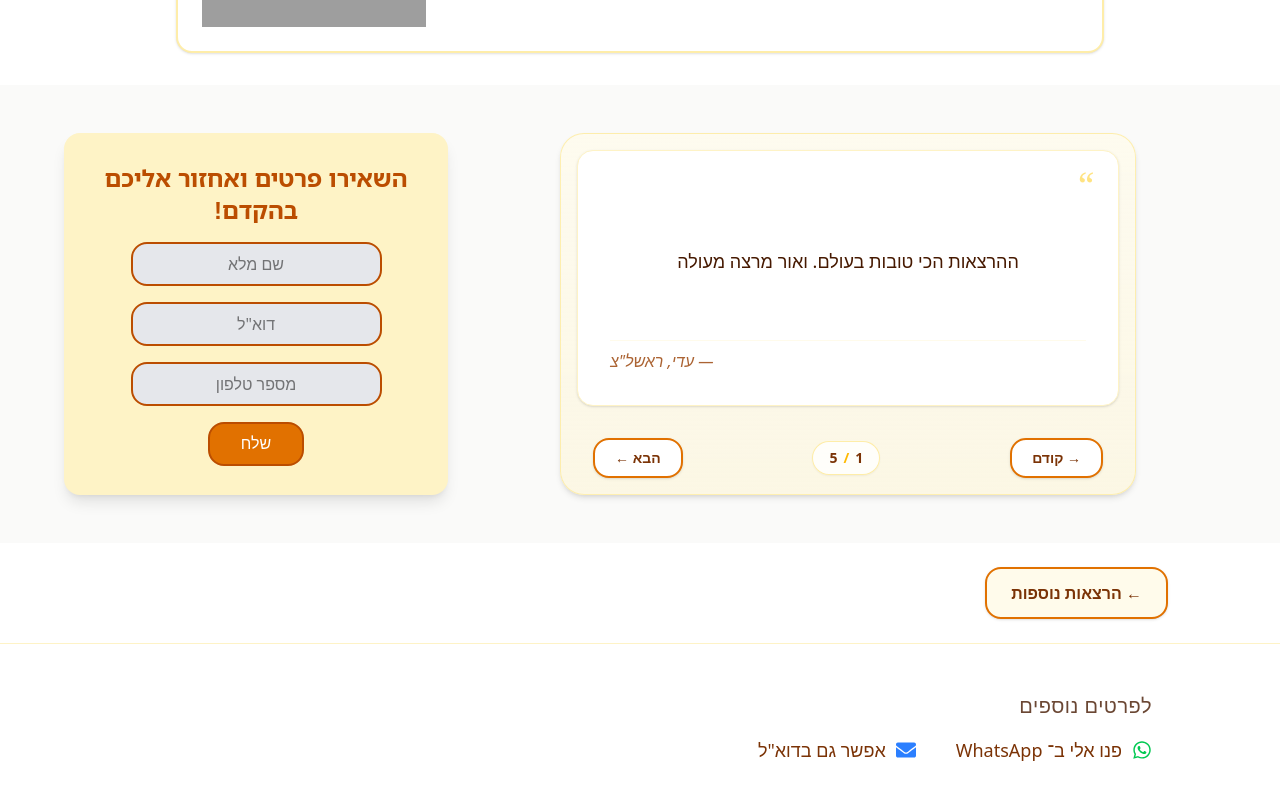
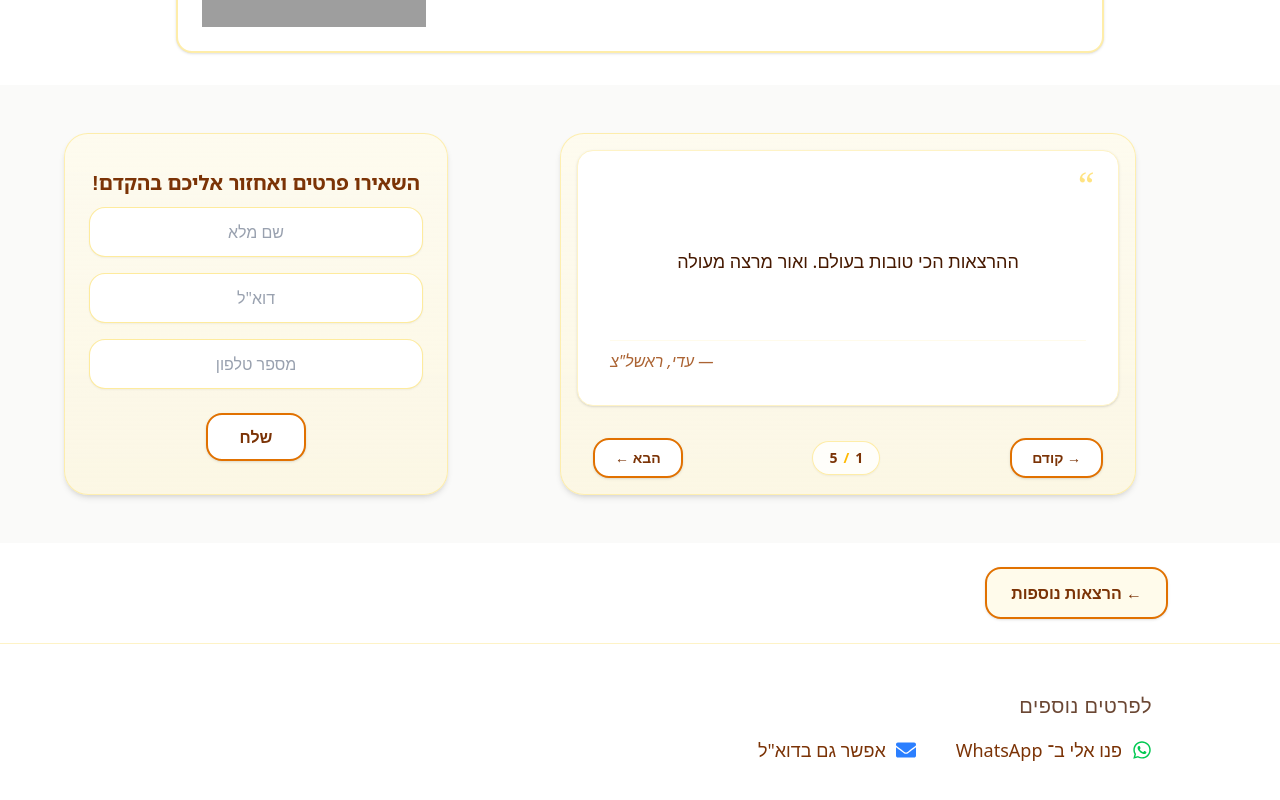
Before and after one commit to Oravid85/mynewsite, a React (Vite) app: page / in a window 1280 px wide. Shown: the part 2456-3256 px from the top of the page. Built offline with nearby package versions, Linux system fonts and the light colour scheme; grey boxes are pictures that could not be loaded; a web font is replaced by a local one.

Commit message:
טופס

```diff
--- a/src/components/form.jsx
+++ b/src/components/form.jsx
@@ -1,5 +1,6 @@
 import { useState } from "react";
 import { useNavigate } from "react-router-dom";
+
 export default function ContactForm({ lectureData, aboutMe, mainview }) {
   const navigate = useNavigate();
 
@@ -51,12 +52,12 @@ export default function ContactForm({ lectureData, aboutMe, mainview }) {
   };
 
   return (
-    <div className={`  w-full flex justify-center h-full`}>
+    <div className="w-full flex justify-center h-full">
       <form
         onSubmit={handleSubmit}
-        className=" justify-center  h-full flex flex-col items-center space-y-4 w-[90%] max-w-sm bg-amber-100 px-6 py-6 rounded-2xl shadow-lg  md:mr-auto md:w-[400px]"
+        className="justify-center h-full flex flex-col items-center space-y-4 w-[90%] max-w-sm bg-gradient-to-b from-amber-50/70 to-amber-100/40 border border-amber-200/60 px-6 py-8 rounded-3xl shadow-md md:mr-auto md:w-[400px]"
       >
-        <h2 className="text-center text-2xl font-noto font-semibold text-amber-700">
+        <h2 className="text-center text-xl font-noto font-bold text-amber-900 mb-2 leading-relaxed">
           השאירו פרטים ואחזור אליכם בהקדם!
         </h2>
 
@@ -65,7 +66,7 @@ export default function ContactForm({ lectureData, aboutMe, mainview }) {
           placeholder="שם מלא"
           value={name}
           onChange={(ev) => setName(ev.target.value)}
-          className="bg-gray-200 border-2 border-amber-700 p-2 rounded-2xl text-center"
+          className="w-full bg-white border border-amber-200/80 focus:border-amber-600 focus:outline-none p-3 rounded-2xl text-center shadow-xs text-gray-800 placeholder-gray-400 transition-all"
           required
         />
         <input
@@ -73,7 +74,7 @@ export default function ContactForm({ lectureData, aboutMe, mainview }) {
           placeholder='דוא"ל'
           value={email}
           onChange={(ev) => setEmail(ev.target.value)}
-          className="bg-gray-200 border-2 border-amber-700 p-2 rounded-2xl text-center"
+          className="w-full bg-white border border-amber-200/80 focus:border-amber-600 focus:outline-none p-3 rounded-2xl text-center shadow-xs text-gray-800 placeholder-gray-400 transition-all"
           required
         />
         <input
@@ -81,12 +82,12 @@ export default function ContactForm({ lectureData, aboutMe, mainview }) {
           placeholder="מספר טלפון"
           value={telNum}
           onChange={(ev) => setTelNum(ev.target.value)}
-          className="bg-gray-200 border-2 border-amber-700 p-2 rounded-2xl text-center"
+          className="w-full bg-white border border-amber-200/80 focus:border-amber-600 focus:outline-none p-3 rounded-2xl text-center shadow-xs text-gray-800 placeholder-gray-400 transition-all"
         />
 
         <button
           type="submit"
-          className="w-24 bg-amber-600 text-white font-heebo text-base py-2 px-4 rounded-2xl border-2 border-amber-700 hover:bg-amber-700 self-center"
+          className="inline-flex items-center justify-center px-8 py-2.5 mt-2 border-2 border-amber-600 bg-white hover:bg-amber-50 text-amber-900 font-semibold rounded-2xl shadow-sm transition-all duration-300 active:scale-95 self-center text-base"
         >
           שלח
         </button>
```
